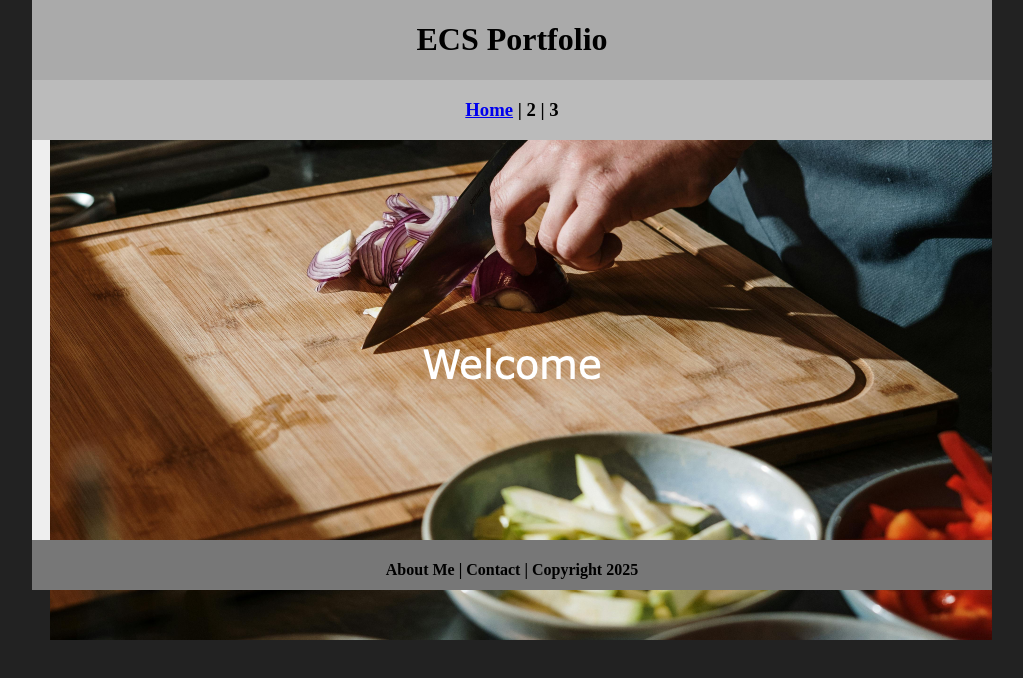
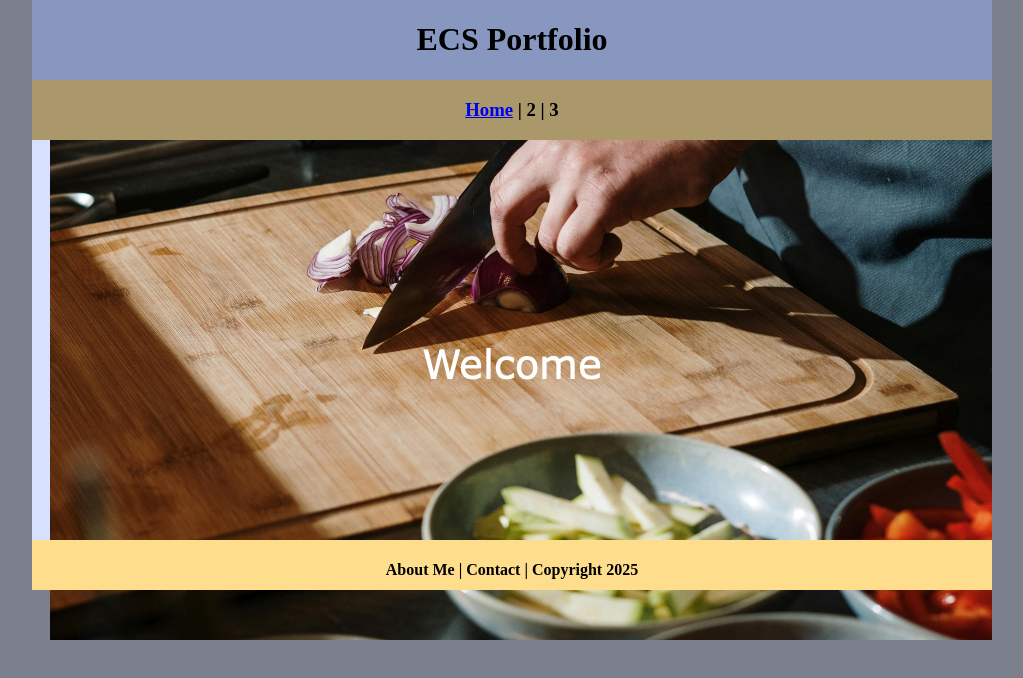
Before and after one commit to ljrm-2010/ecsportfolio2025b3, a plain HTML site: page index.html in a window 1280 px wide. Shown: the whole page, without its empty margins (128-1151 px from the left). Drawn offline with Linux system fonts and the light colour scheme.

Commit message:
Update myCSS.css

```diff
--- a/myCSS.css
+++ b/myCSS.css
@@ -4,14 +4,14 @@ body {
 	margin: 0 auto;
 }
 .homePage {
-	background: #222222;
+	background: #7B808C;
 }
 .container {
 	width: 960px;
 	margin: 0 auto;
 }
 .header {
-	background: #AAAAAA;
+	background: #8897BF;
 	text-align: center;
 	margin: 0px;
 	padding: 5;
@@ -21,7 +21,7 @@ body {
 
 }
 .nav {
-	background: #BBBBBB;
+	background: #AA986B;
 	margin: 0px;
 	padding: 5;
 	float: left;
@@ -30,7 +30,7 @@ body {
 	text-align: center;
 }
 .content {
-	background: #EEEEEE;
+	background: #D6E1FF;
 	margin: 0px;
 	float: left;
 	width: 100%;
@@ -38,7 +38,7 @@ body {
 	text-align: center;
 }
 .footer {
-	background: #777777;
+	background: #FEDE8D;
 	margin: 0px;
 	float: left;
 	width: 100%;
```
